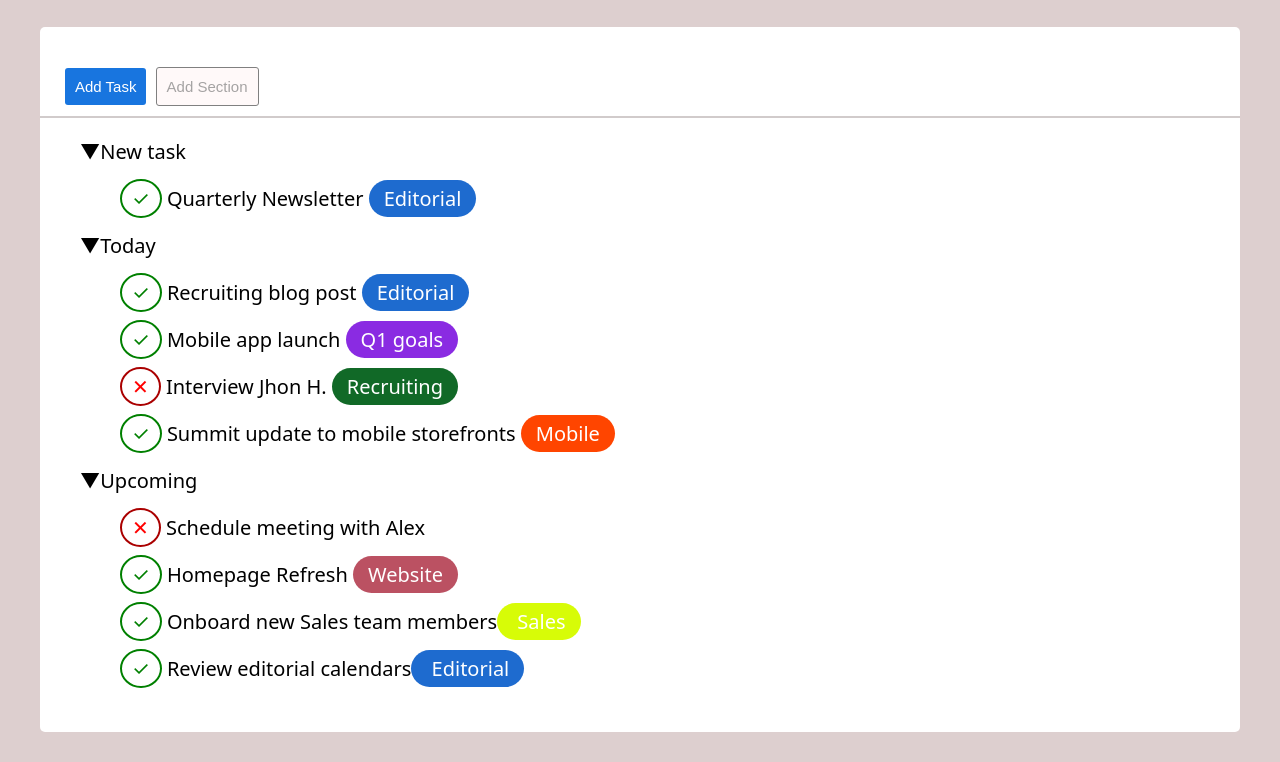
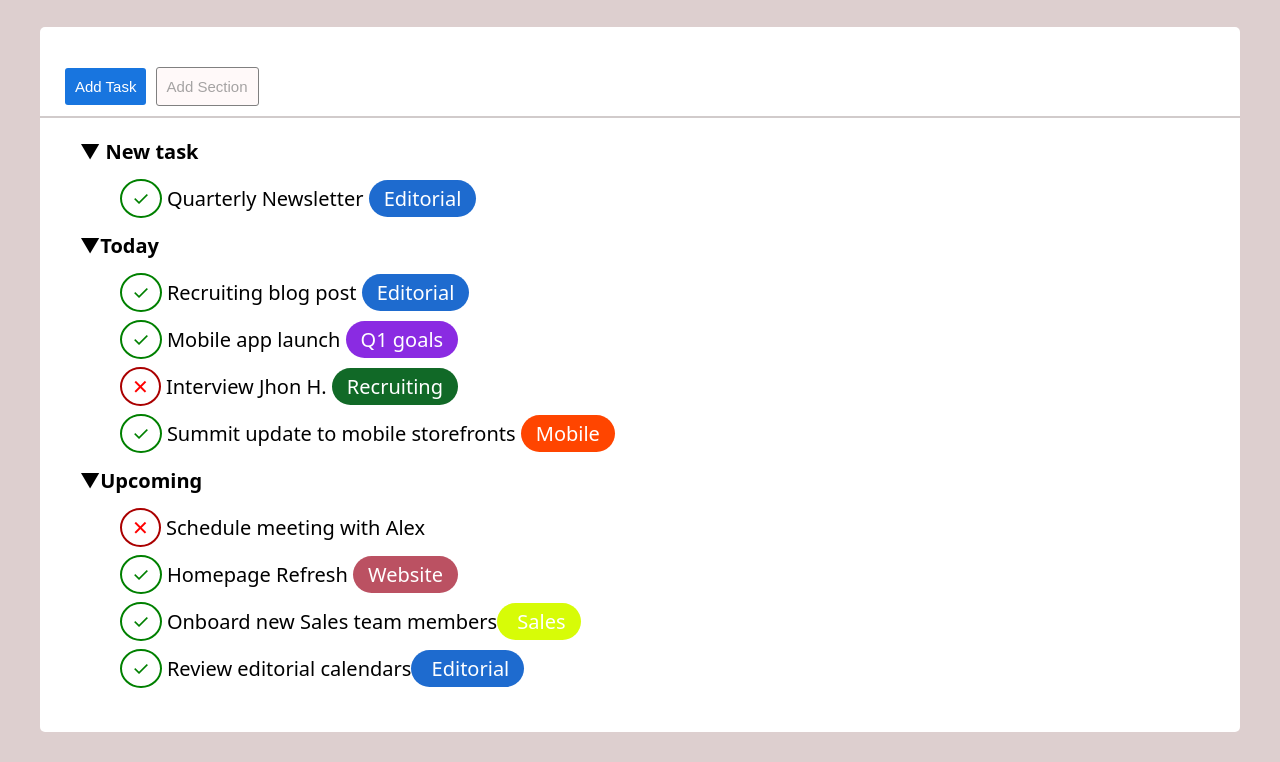
Before and after one commit to pierobramanti/html-css-toboolist, a plain HTML site: page index.html in a window 1280 px wide. Shown: the part 123-885 px from the top of the page. Drawn offline with nearby package versions, Linux system fonts and the light colour scheme; a web font is replaced by a local one.

Commit message:
[FIX] increased font-wieght

```diff
--- a/CSS/style.css
+++ b/CSS/style.css
@@ -113,3 +113,6 @@ hr{
 .yellow{
     background-color: rgb(215, 252, 7);
 }
+.title{
+    font-weight: 800;
+}
--- a/index.html
+++ b/index.html
@@ -23,13 +23,13 @@
                 <hr>
                 <ul>
                     <li>
-                        &#x25BC;New task
+                        &#x25BC; <span class="title">New task</span>
                         <ul>
                             <li> <span class="checked">&check;</span> Quarterly Newsletter <span class="target editorial"> Editorial</span></li>
                         </ul>
                     </li>
                     <li>
-                        &#x25BC;Today
+                        &#x25BC;<span class="title">Today</span>
                         <ul>
                             <li> <span class="checked">&check;</span>  Recruiting blog post <span class="target editorial"> Editorial</span></li>
                             <li> <span class="checked">&check;</span>  Mobile app launch <span class="target purple"> Q1 goals</span></li>
@@ -38,7 +38,7 @@
                         </ul>
                     </li>
                     <li>
-                        &#x25BC;Upcoming
+                        &#x25BC;<span class="title">Upcoming</span>
                         <ul>
                             <li> <span class="undone">&#10005;</span> Schedule meeting with Alex <span></span></li>
                             <li> <span class="checked">&check;</span>  Homepage Refresh <span class="target pink"> Website</span></li>
```
